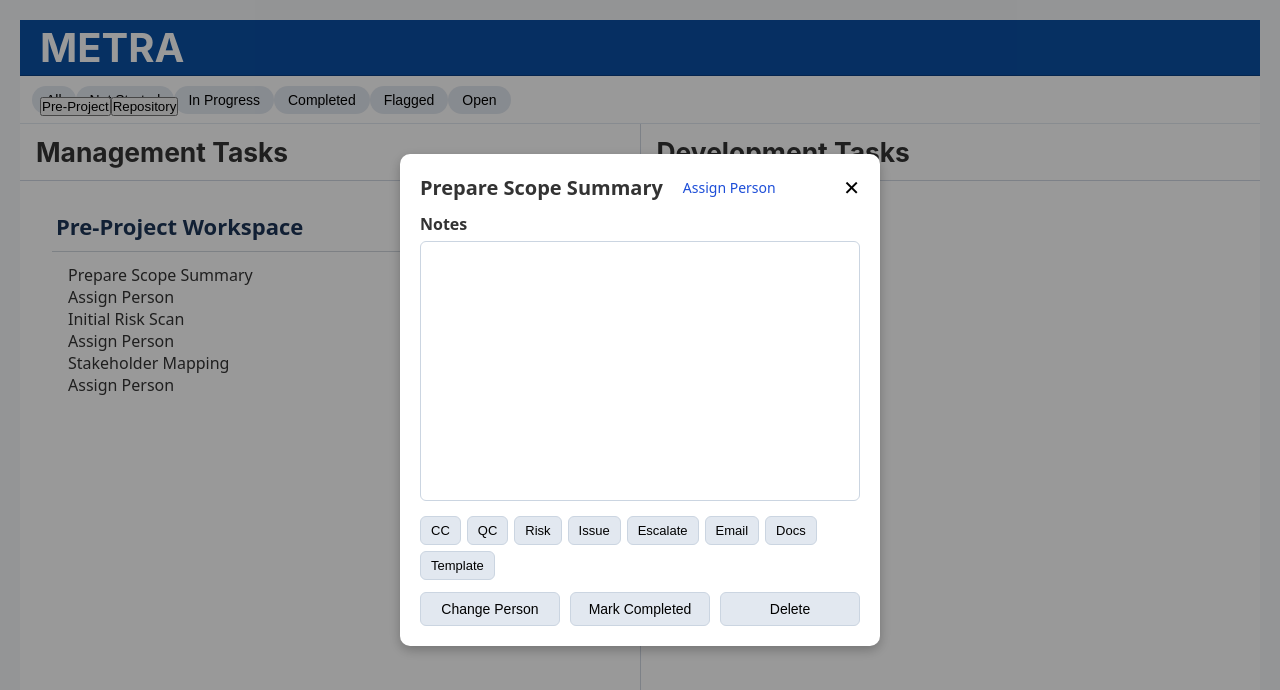
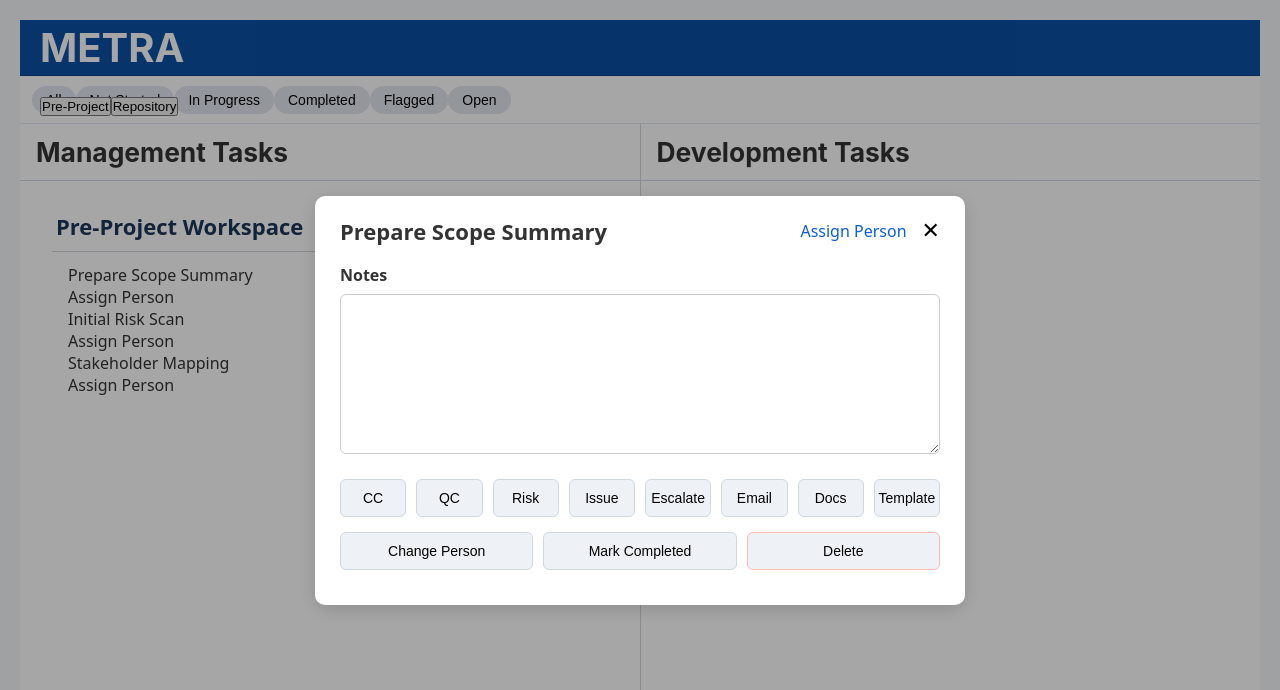
Before and after one commit to johnjkelly1945-ops/project-tracker-vite-pwa-v15, a React (Vite) app: page / in a window 1280 px wide. Both pictures are taken after a click on the element "Prepare Scope Summary". Shown: the top 690 px of the page. Built offline with nearby package versions, Linux system fonts and the light colour scheme.

Commit message:
Baseline – METRA v7B2 Popup Stable Core (typing restored + 5min logic initial restore)

```diff
--- a/src/Styles/TaskPopup.css
+++ b/src/Styles/TaskPopup.css
@@ -1,134 +1,125 @@
 /* ======================================================================
    METRA – TaskPopup.css
-   v7 A6 – Final Notes Engine Styling
+   Stable Layout – Full Window + Correct Spacing
    ----------------------------------------------------------------------
-   PURPOSE:
-   ✔ Centered popup window
-   ✔ Dimmed background overlay
-   ✔ Scrollable notes area
-   ✔ Two footer rows (Gov + Actions)
-   ✔ Clean METRA spacing + borders
+   Matches the clean popup you reverted to.
+   No shrinkage, correct header, correct textarea.
    ====================================================================== */
 
-/* --- OVERLAY --------------------------------------------------------- */
 .taskpopup-overlay {
   position: fixed;
   top: 0;
   left: 0;
-  width: 100vw;
-  height: 100vh;
-  background: rgba(0, 0, 0, 0.4);
+  width: 100%;
+  height: 100%;
+  background: rgba(0, 0, 0, 0.35);
   display: flex;
+  justify-content: center;
   align-items: center;
-  justify-content: center;
-  z-index: 5000;
+  z-index: 9999;
 }
 
-/* --- POPUP WINDOW ---------------------------------------------------- */
 .taskpopup-window {
-  width: 480px;
-  max-height: 80vh;
+  width: 650px;
+  max-width: 90%;
   background: #ffffff;
   border-radius: 10px;
-  padding: 20px;
-  display: flex;
-  flex-direction: column;
-  box-shadow: 0 4px 12px rgba(0,0,0,0.25);
+  padding: 20px 25px;
+  box-shadow: 0 4px 18px rgba(0, 0, 0, 0.15);
+  font-family: system-ui, sans-serif;
 }
 
-/* --- HEADER ---------------------------------------------------------- */
+/* HEADER -------------------------------------------------------------- */
+
 .tp-header {
   display: flex;
+  justify-content: space-between;
   align-items: center;
-  justify-content: space-between;
-  margin-bottom: 12px;
+  margin-bottom: 18px;
 }
 
 .tp-header h3 {
   margin: 0;
-  font-size: 20px;
-  font-weight: bold;
+  font-size: 22px;
+  font-weight: 600;
 }
 
 .tp-person {
-  font-size: 14px;
-  color: #1d4ed8;
+  margin-left: auto;
+  margin-right: 15px;
+  color: #0b5ed7;
   cursor: pointer;
-  margin-right: auto;
-  margin-left: 20px;
+}
+
+.tp-person:hover {
+  text-decoration: underline;
 }
 
 .tp-close-btn {
   background: none;
   border: none;
-  font-size: 20px;
+  font-size: 22px;
   cursor: pointer;
+  line-height: 1;
+  padding: 0;
 }
 
-/* --- BODY ------------------------------------------------------------ */
-.tp-body {
-  flex: 1;
-  display: flex;
-  flex-direction: column;
-}
+/* BODY --------------------------------------------------------------- */
 
 .tp-body h4 {
-  margin: 0 0 6px 0;
+  margin: 0 0 8px 0;
   font-size: 16px;
+  font-weight: 600;
 }
 
 .tp-note-draft {
   width: 100%;
-  height: 260px;
-  resize: none;
+  height: 160px;
+  border: 1px solid #ccc;
+  border-radius: 6px;
   padding: 10px;
-  border: 1px solid #cbd5e1;
-  border-radius: 6px;
-  font-size: 14px;
+  font-size: 15px;
   line-height: 1.4;
-  font-family: system-ui, sans-serif;
+  resize: vertical;
+  white-space: pre-wrap;
   overflow-y: auto;
+  background: #ffffff;
 }
 
-/* --- FOOTER ---------------------------------------------------------- */
+/* FOOTER -------------------------------------------------------------- */
+
 .tp-footer {
-  margin-top: 15px;
+  margin-top: 20px;
 }
 
-/* Governance buttons row */
-.tp-gov-row {
-  display: flex;
-  flex-wrap: wrap;
-  gap: 6px;
-  margin-bottom: 12px;
-}
-
-.tp-gov-row button {
-  padding: 6px 10px;
-  background: #e2e8f0;
-  border: 1px solid #cbd5e1;
-  border-radius: 6px;
-  cursor: pointer;
-  font-size: 13px;
-}
-
-/* Action row */
+.tp-gov-row,
 .tp-action-row {
   display: flex;
   gap: 10px;
+  margin-bottom: 15px;
 }
 
+.tp-gov-row button,
 .tp-action-row button {
   flex: 1;
-  padding: 8px;
-  background: #e2e8f0;
-  border: 1px solid #cbd5e1;
+  padding: 10px 0;
+  font-size: 14px;
+  background: #eef2f7;
+  border: 1px solid #cfd7df;
   border-radius: 6px;
   cursor: pointer;
-  font-size: 14px;
+}
+
+.tp-gov-row button:hover,
+.tp-action-row button:hover {
+  background: #e2e8f0;
 }
 
 .tp-delete {
-  background: #fee2e2;
-  border-color: #fecaca;
+  background: #ffe5e5;
+  border: 1px solid #ffbaba !important;
 }
+
+.tp-delete:hover {
+  background: #ffd8d8;
+}
--- a/src/components/TaskPopup.jsx
+++ b/src/components/TaskPopup.jsx
@@ -1,17 +1,15 @@
 /* ======================================================================
    METRA – TaskPopup.jsx
-   v7 A5 – Final Notes Engine (Append-only + Timestamp + Cursor Lock)
+   Version: v7B1 – Stable Restore (Step 1 typing fix)
    ----------------------------------------------------------------------
-   PURPOSE:
-   ✔ One textarea, full ledger
-   ✔ Append-only model
-   ✔ Timestamp added AFTER entry
-   ✔ Blank line between entries
-   ✔ Auto-scroll to bottom
-   ✔ Cursor always returns to bottom
-   ✔ User may scroll + copy from old entries
-   ✔ Older entries read-only
-   ✔ Latest entry editable for 5 minutes
+   BEHAVIOUR:
+   ✓ One textarea for full ledger
+   ✓ User can always type freely until commit
+   ✓ Last committed entry editable for 5 minutes
+   ✓ Plain timestamp appended on commit
+   ✓ Older entries locked
+   ✓ On reopen → cursor drops ONE blank line below last entry
+   ✓ No forced behaviour beyond this
    ====================================================================== */
 
 import React, { useState, useEffect, useRef } from "react";
@@ -20,28 +18,25 @@ import "../Styles/TaskPopup.css";
 export default function TaskPopup({ task, onClose, onUpdate }) {
   if (!task) return null;
 
-  /* ============================================================
-     NOTES LEDGER TEXT (single string)
-     ============================================================ */
-  const initialText = task.notes || "";
+  /* ---------------------------------------------------------------
+     NORMALISE NOTES
+     --------------------------------------------------------------- */
+  const normaliseNotes = (v) => {
+    if (typeof v === "string") return v;
+    if (v === null || v === undefined) return "";
+    if (Array.isArray(v)) return v.join("\n\n");
+    return String(v);
+  };
+
+  const initialText = normaliseNotes(task.notes);
   const [text, setText] = useState(initialText);
-
-  // Timestamp of most recent committed note
   const lastTimestamp = task.notesTimestamp || null;
 
-  /* ============================================================
-     5-MINUTE RULE
-     Only newest entry (bottom) is editable for 5 minutes.
-     ============================================================ */
-  const canEdit =
-    !lastTimestamp || Date.now() - lastTimestamp <= 5 * 60 * 1000;
-
-  /* ============================================================
-     TEXTAREA REF (for auto-scroll + cursor positioning)
-     ============================================================ */
+  /* ---------------------------------------------------------------
+     TEXTAREA REF + SCROLL
+     --------------------------------------------------------------- */
   const areaRef = useRef(null);
 
-  // Always scroll to bottom when popup opens or text changes
   const scrollToBottom = () => {
     if (areaRef.current) {
       areaRef.current.scrollTop = areaRef.current.scrollHeight;
@@ -51,129 +46,108 @@ export default function TaskPopup({ task, onClose, onUpdate }) {
   useEffect(scrollToBottom, []);
   useEffect(scrollToBottom, [text]);
 
+  /* ---------------------------------------------------------------
+     5-MINUTE RULE (applies ONLY after commit)
+     --------------------------------------------------------------- */
+  const canEditLastEntry =
+    !lastTimestamp || Date.now() - lastTimestamp <= 5 * 60 * 1000;
 
-  /* ============================================================
-     CURSOR ENFORCEMENT
-     Prevents cursor entering locked (old) text.
-     ============================================================ */
-  const forceCursorToEnd = () => {
-    if (areaRef.current) {
-      const end = areaRef.current.value.length;
-      areaRef.current.selectionStart = end;
-      areaRef.current.selectionEnd = end;
+  /* ---------------------------------------------------------------
+     ON POPUP OPEN → ensure ONE blank line below last entry
+     --------------------------------------------------------------- */
+  useEffect(() => {
+    let updated = text;
+
+    if (!updated.endsWith("\n\n")) {
+      updated = updated.trimEnd() + "\n\n";
+      setText(updated);
     }
+
+    setTimeout(() => {
+      if (areaRef.current) {
+        const end = areaRef.current.value.length;
+        areaRef.current.selectionStart = end;
+        areaRef.current.selectionEnd = end;
+      }
+    }, 0);
+  }, []);
+
+  /* ---------------------------------------------------------------
+     STEP 1 — HANDLE TYPING (always allowed until commit)
+     --------------------------------------------------------------- */
+  const handleChange = (e) => {
+    setText(e.target.value);   // ← FIX: fully restores typing
   };
 
-  // On focus → always move cursor to bottom
-  const handleFocus = () => {
-    forceCursorToEnd();
+  /* ---------------------------------------------------------------
+     TIMESTAMP FORMAT  (plain text)
+     --------------------------------------------------------------- */
+  const makeTimestamp = () => {
+    const t = new Date();
+    const dd = String(t.getDate()).padStart(2, "0");
+    const mm = String(t.getMonth() + 1).padStart(2, "0");
+    const yyyy = t.getFullYear();
+    const HH = String(t.getHours()).padStart(2, "0");
+    const MM = String(t.getMinutes()).padStart(2, "0");
+    return `[${dd}/${mm}/${yyyy} – ${HH}:${MM}]`;
   };
 
-  // On click → if user clicks inside old text, jump cursor to bottom
-  const handleClick = () => {
-    if (!canEdit) {
-      forceCursorToEnd();
-      return;
-    }
-    if (areaRef.current) {
-      const pos = areaRef.current.selectionStart;
-      const readOnlyUpTo = initialText.length;
+  /* ---------------------------------------------------------------
+     COMMIT ENTRY
+     --------------------------------------------------------------- */
+  const commitEntry = () => {
+    return new Promise((resolve) => {
+      let current = text.trimEnd();
+      const stamp = makeTimestamp();
 
-      if (pos < readOnlyUpTo) {
-        forceCursorToEnd();
-      }
-    }
-  };
+      const parts = current.split("\n\n");
+      const lastEntry = parts[parts.length - 1];
 
+      const cleanedLast = lastEntry.replace(/\s*\[[^\]]+\]$/, "").trimEnd();
 
-  /* ============================================================
-     CAPTURE NEW TYPING
-     Only allowed after the previous commit and within 5 min.
-     ============================================================ */
-  const handleChange = (e) => {
-    if (!canEdit) {
-      // revert cursor
-      forceCursorToEnd();
-      return;
-    }
+      const rebuilt =
+        parts.slice(0, -1).join("\n\n") +
+        (parts.length > 1 ? "\n\n" : "") +
+        cleanedLast +
+        " " +
+        stamp +
+        "\n\n";
 
-    // prevent edits in the old region
-    const newValue = e.target.value;
-    const oldLen = initialText.length;
+      setText(rebuilt);
 
-    if (newValue.length < oldLen) {
-      // user tried to backspace/delete inside old text
-      forceCursorToEnd();
-      return;
-    }
+      onUpdate({
+        notes: rebuilt,
+        notesTimestamp: Date.now(),
+      });
 
-    // enforce append-only typing
-    if (areaRef.current.selectionStart < oldLen) {
-      forceCursorToEnd();
-      return;
-    }
-
-    setText(newValue);
-  };
-
-
-  /* ============================================================
-     COMMIT ENTRY
-     Adds timestamp after the newly typed text.
-     ============================================================ */
-  const commitEntry = () => {
-    const oldLen = initialText.length;
-    const newSegment = text.slice(oldLen).trim();
-
-    if (newSegment === "") return;
-
-    // create timestamp
-    const timestamp = Date.now();
-    const timeStr = new Date(timestamp).toLocaleTimeString([], {
-      hour: "2-digit",
-      minute: "2-digit",
-    });
-
-    // Append timestamp on SAME LINE + blank line
-    const committed =
-      text.trimEnd() + `    (${timeStr})\n\n`;
-
-    setText(committed);
-
-    // Push update upstream
-    onUpdate({
-      notes: committed,
-      notesTimestamp: timestamp,
+      resolve(rebuilt);
     });
   };
 
-
-  /* ============================================================
-     CLOSING THE POPUP
-     ============================================================ */
-  const handleClose = () => {
-    commitEntry();
+  /* ---------------------------------------------------------------
+     CLOSE POPUP → commit and exit immediately
+     --------------------------------------------------------------- */
+  const handleClose = async () => {
+    await commitEntry();
     onClose();
   };
 
-
-  /* ============================================================
-     BUTTON ACTIONS
-     ============================================================ */
-  const doAction = (fields) => {
-    commitEntry();
+  /* ---------------------------------------------------------------
+     FOOTER ACTIONS
+     --------------------------------------------------------------- */
+  const doAction = async (fields) => {
+    await commitEntry();
     onUpdate(fields);
+    onClose();
   };
 
   const handleChangePerson = () => {
-    commitEntry();
     doAction({ changePerson: true });
   };
 
-
-  /* ============================================================
+  /* ---------------------------------------------------------------
      RENDER
-     ============================================================ */
+     --------------------------------------------------------------- */
   return (
     <div className="taskpopup-overlay">
       <div className="taskpopup-window">
@@ -181,26 +155,20 @@ export default function TaskPopup({ task, onClose, onUpdate }) {
         {/* HEADER */}
         <div className="tp-header">
           <h3>{task.title}</h3>
-
           <div className="tp-person" onClick={handleChangePerson}>
             {task.person || "Assign Person"}
           </div>
-
           <button className="tp-close-btn" onClick={handleClose}>✕</button>
         </div>
 
-        {/* NOTES LEDGER */}
+        {/* NOTES */}
         <div className="tp-body">
           <h4>Notes</h4>
-
           <textarea
             ref={areaRef}
             className="tp-note-draft"
             value={text}
             onChange={handleChange}
-            onFocus={handleFocus}
-            onClick={handleClick}
-            readOnly={!canEdit}
           />
         </div>
 
```
